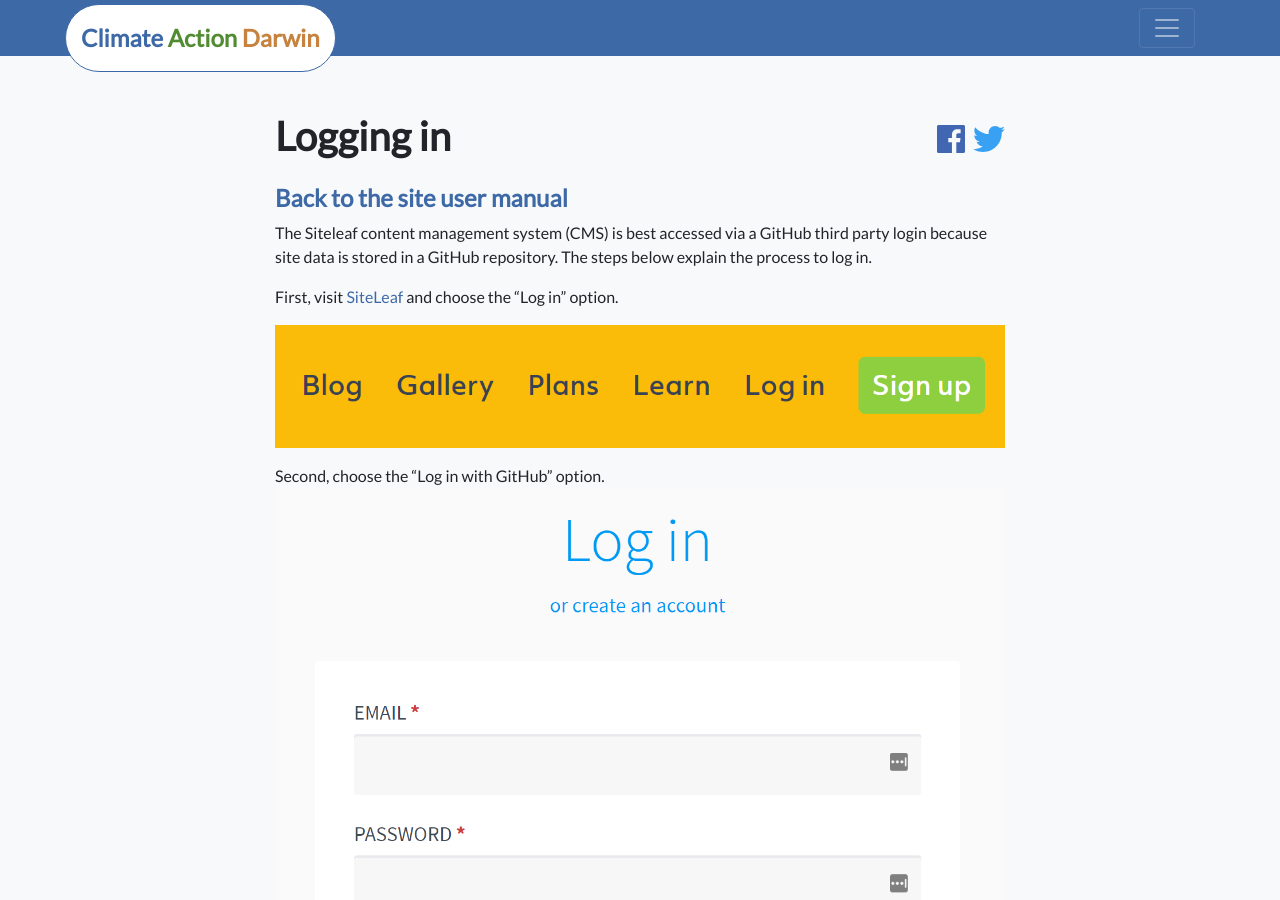
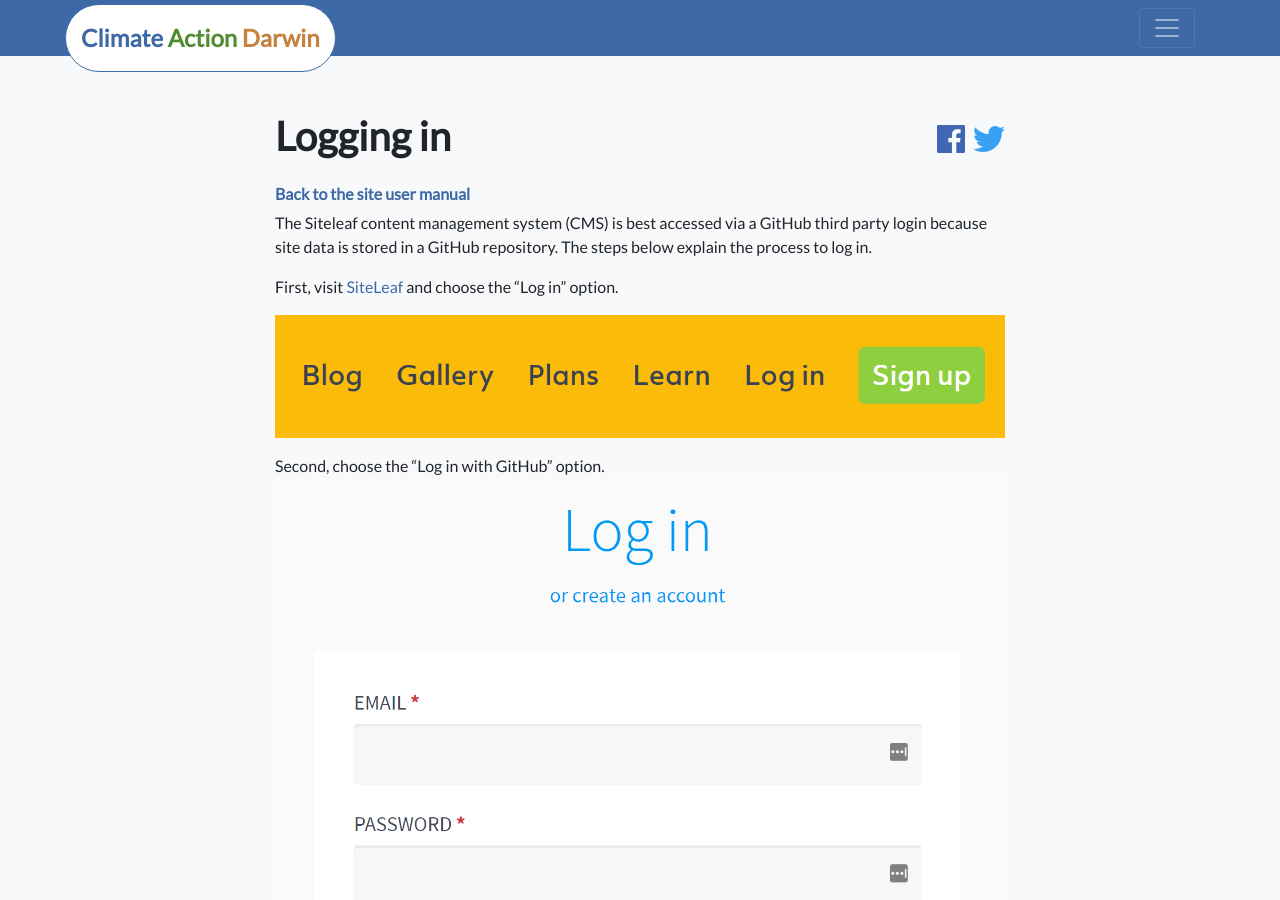
Before and after one commit to superdivest/superdivest.github.io, a Jekyll site: the page built from logging-in.markdown, in a window 1280 px wide and 900 px high. Built offline with Jekyll 4.4.1, drawn with Linux system fonts in a browser that asks for light colours; nearby versions of some CDN libraries.

```diff
--- a/logging-in.markdown
+++ b/logging-in.markdown
@@ -4,12 +4,11 @@ date: 2019-12-12 22:29:00 +09:30
 layout: content-page
 ---
 
-#### [Back to the site user manual](/administration/)
+###### [Back to the site user manual](/administration/)
 
 The Siteleaf content management system (CMS) is best accessed via a GitHub third party login because site data is stored in a GitHub repository. The steps below explain the process to log in.
 
 First, visit [SiteLeaf](https://manage.siteleaf.com) and choose the "Log in" option.
-
 
 ![Log in](/uploads/siteleaf-login.png)
 
@@ -22,4 +21,4 @@ On the GitHub login screen, enter the Climate Action Darwin GitHub credentials.
 After logging in successfully, you will be returned to Siteleaf. Select the "Climate Action Darwin" site from the list of sites. This takes you to the [main Siteleaf administration interface](/the-siteleaf-interface/).
 ![select-the-cad-site.png](/uploads/select-the-cad-site.png)
 
-#### [Next: the Siteleaf interface](/the-siteleaf-interface/)
+###### [Next: the Siteleaf interface](/the-siteleaf-interface/)
```
